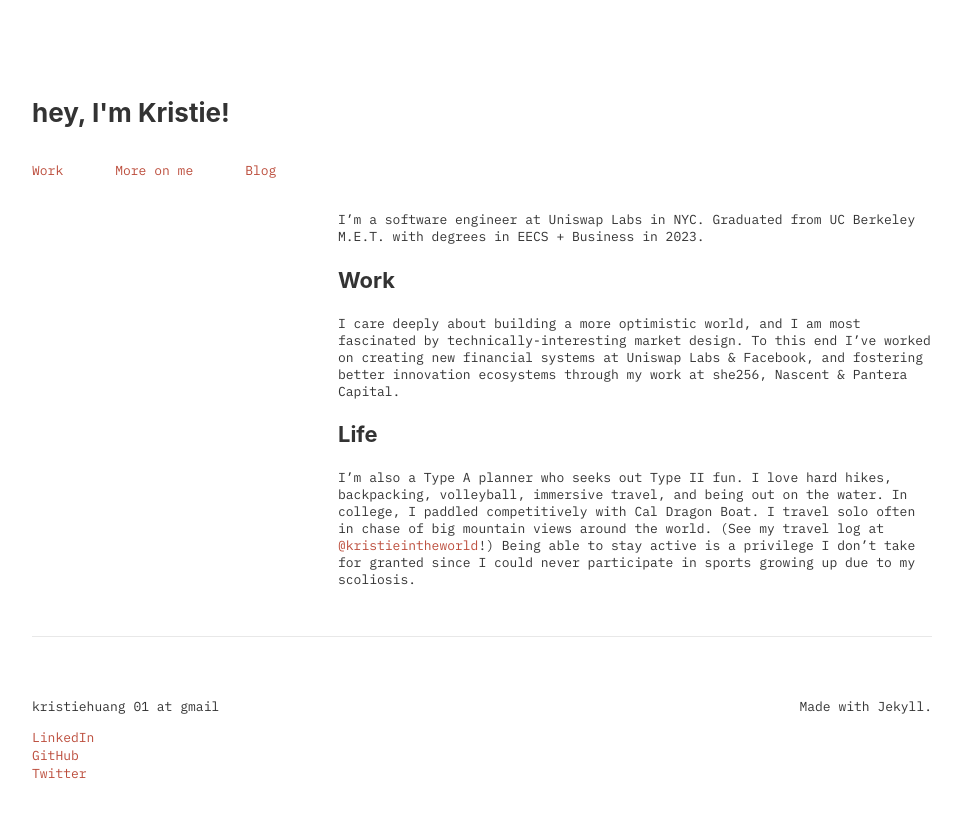
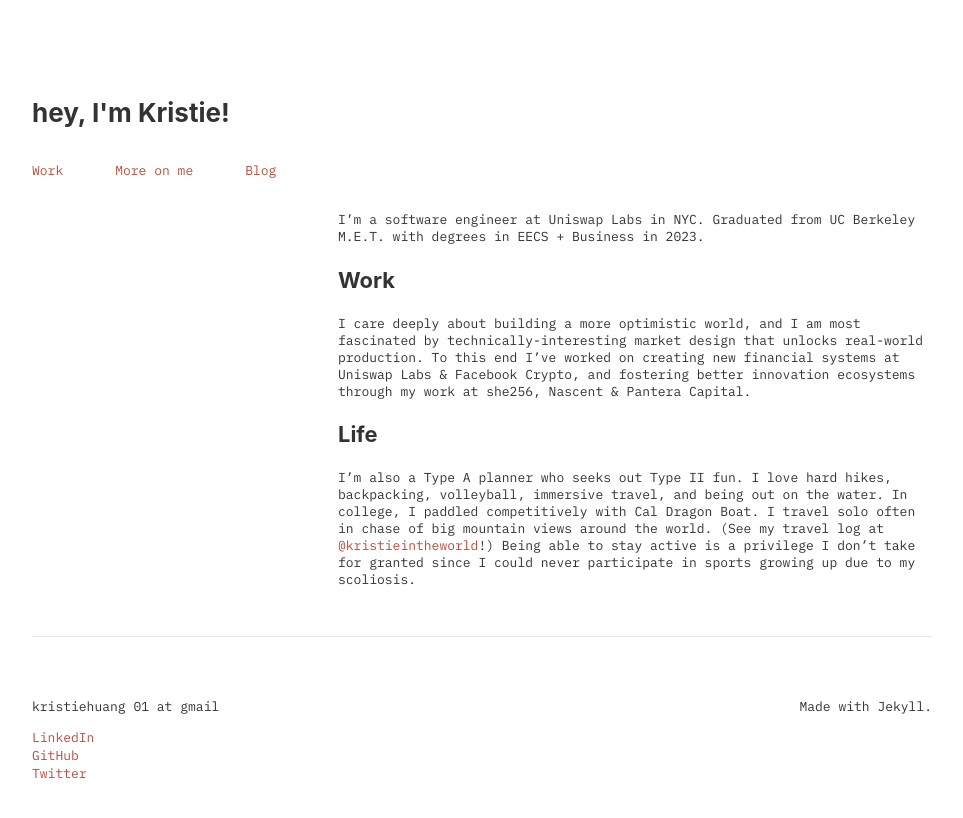
Before and after one commit to kristiehuang/kristiehuang.github.io, a Jekyll site: the page built from index.markdown, in a window 1280 px wide. Shown: the top 818 px of the page, without its empty margins (158-1121 px from the left). Built offline with Jekyll 4.4.1, drawn with Linux system fonts in a browser that asks for light colours.

Commit message:
production

```diff
--- a/index.markdown
+++ b/index.markdown
@@ -9,7 +9,7 @@
 
 <h3><a id="home-work-label" href="/work">Work</a></h3>
 
-I care deeply about building a more optimistic world, and I am most fascinated by technically-interesting market design. To this end I've worked on creating new financial systems at Uniswap Labs & Facebook, and fostering better innovation ecosystems through my work at she256, Nascent & Pantera Capital.
+I care deeply about building a more optimistic world, and I am most fascinated by technically-interesting market design that unlocks real-world production. To this end I've worked on creating new financial systems at Uniswap Labs & Facebook Crypto, and fostering better innovation ecosystems through my work at she256, Nascent & Pantera Capital.
 
 <h3><a id="home-life-label" href="/more-on-me">Life</a></h3>
 
```
